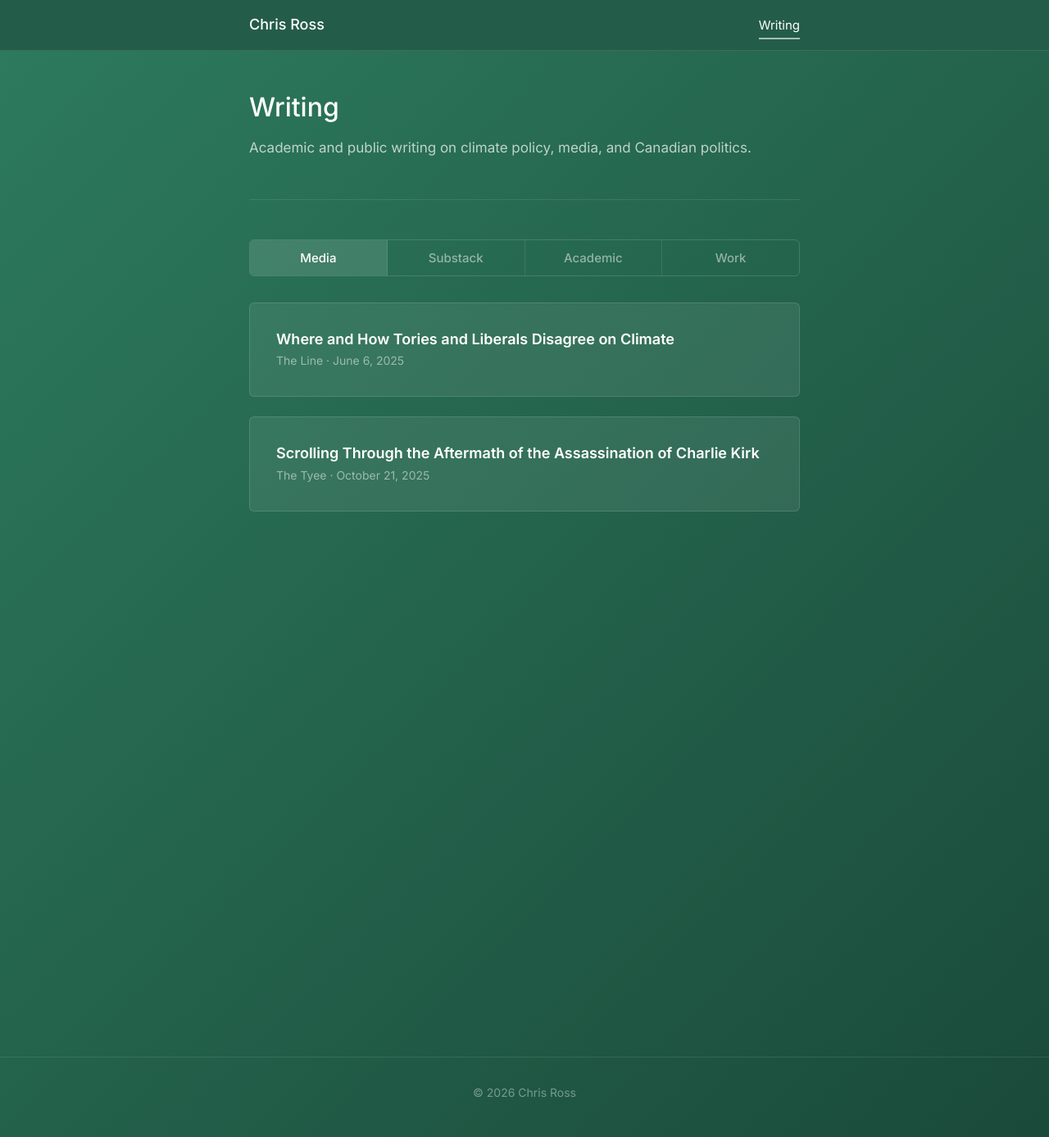
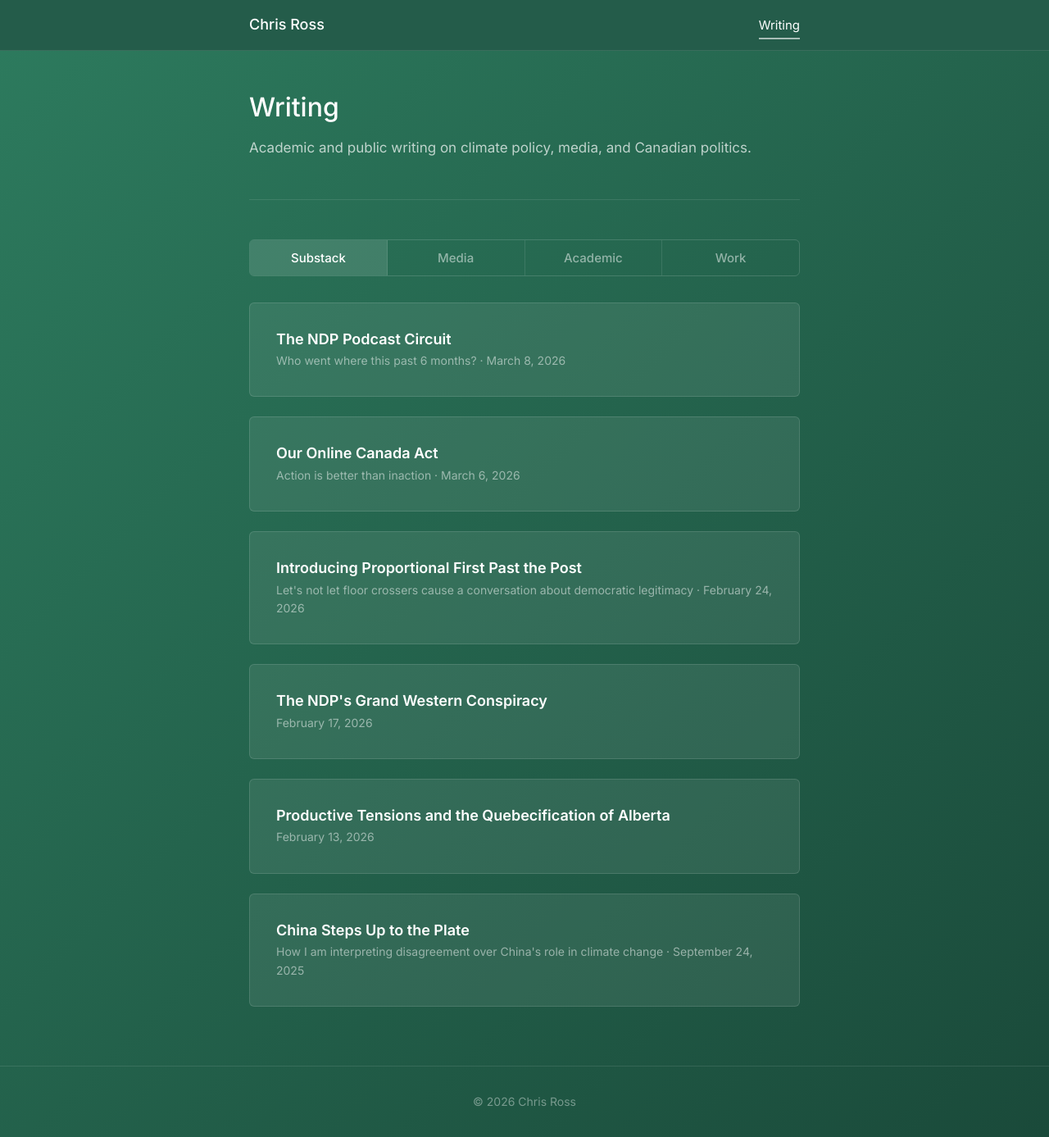
Before and after one commit to chrispross/chrispross.github.io, a Jekyll site: the page built from writing.html, in a window 1280 px wide and 1387 px high. Shown: the whole window at 82% size. Built offline with Jekyll 4.4.1, drawn with Linux system fonts in a browser that asks for light colours; comment, search, counter and statistics services are not loaded.

Commit message:
Reorder tabs: Substack, Media, Academic, Work
Co-Authored-By: Claude Opus 4.6 (1M context) <noreply@anthropic.com>

```diff
--- a/writing.html
+++ b/writing.html
@@ -196,8 +196,8 @@ subtitle: Academic and public writing on climate policy, media, and Canadian pol
 </style>
 
 <div class="tabs">
-  <button class="tab-btn active" data-tab="media">Media</button>
-  <button class="tab-btn" data-tab="substack">Substack</button>
+  <button class="tab-btn active" data-tab="substack">Substack</button>
+  <button class="tab-btn" data-tab="media">Media</button>
   <button class="tab-btn" data-tab="academic">Academic</button>
   <button class="tab-btn" data-tab="work">Work</button>
 </div>
@@ -258,7 +258,7 @@ subtitle: Academic and public writing on climate policy, media, and Canadian pol
 
 </div>
 
-<div class="tab-content" id="tab-substack">
+<div class="tab-content active" id="tab-substack">
   <a href="https://chrispyross.substack.com/p/the-ndp-podcast-circuit" target="_blank" rel="noopener noreferrer" class="article-card">
     <h3>The NDP Podcast Circuit</h3>
     <p class="writing-meta">Who went where this past 6 months? &middot; March 8, 2026</p>
@@ -290,7 +290,7 @@ subtitle: Academic and public writing on climate policy, media, and Canadian pol
   </a>
 </div>
 
-<div class="tab-content active" id="tab-media">
+<div class="tab-content" id="tab-media">
   <a href="https://www.readtheline.ca/p/chris-ross-where-and-how-tories-and" target="_blank" rel="noopener noreferrer" class="article-card">
     <h3>Where and How Tories and Liberals Disagree on Climate</h3>
     <p class="writing-meta">The Line &middot; June 6, 2025</p>
```
